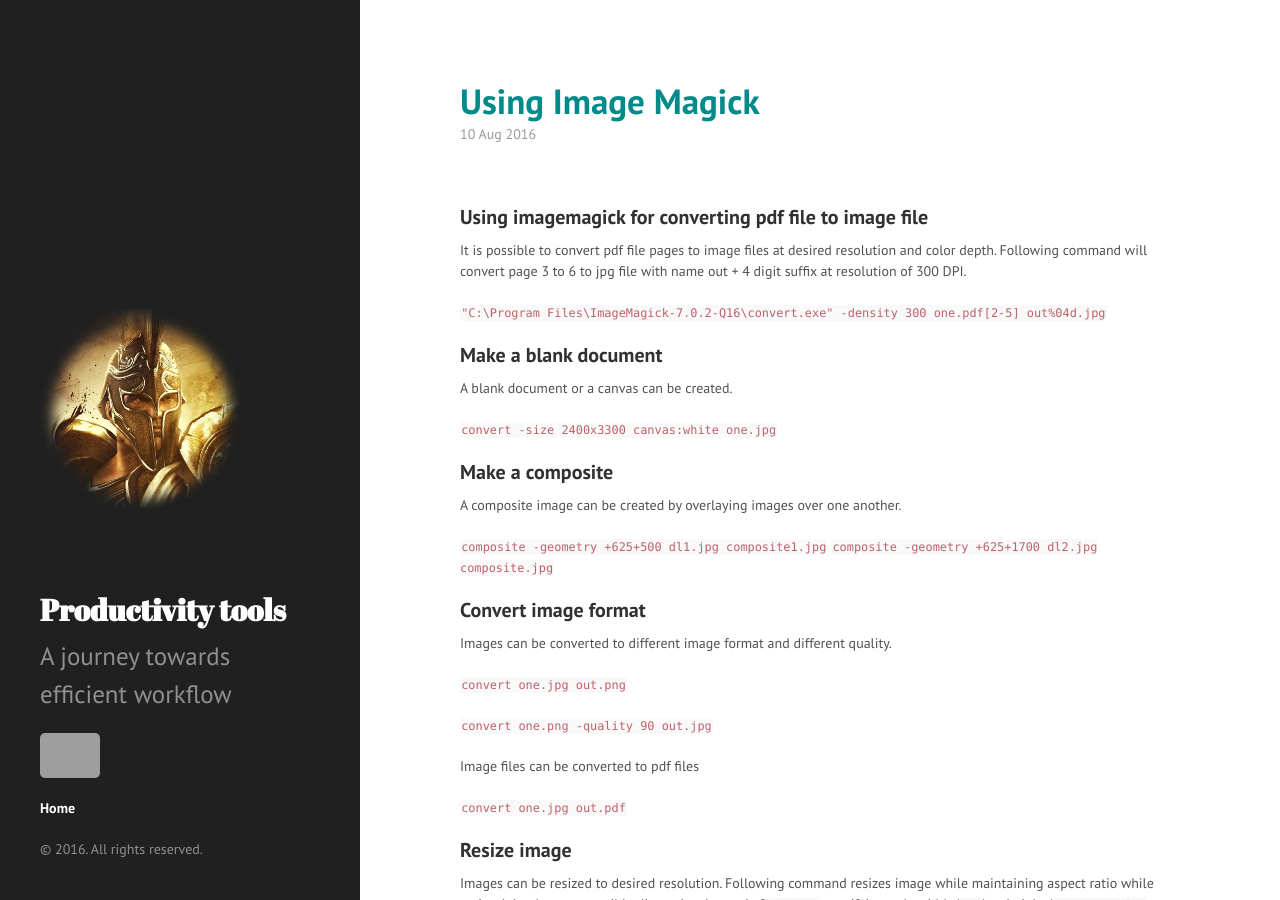
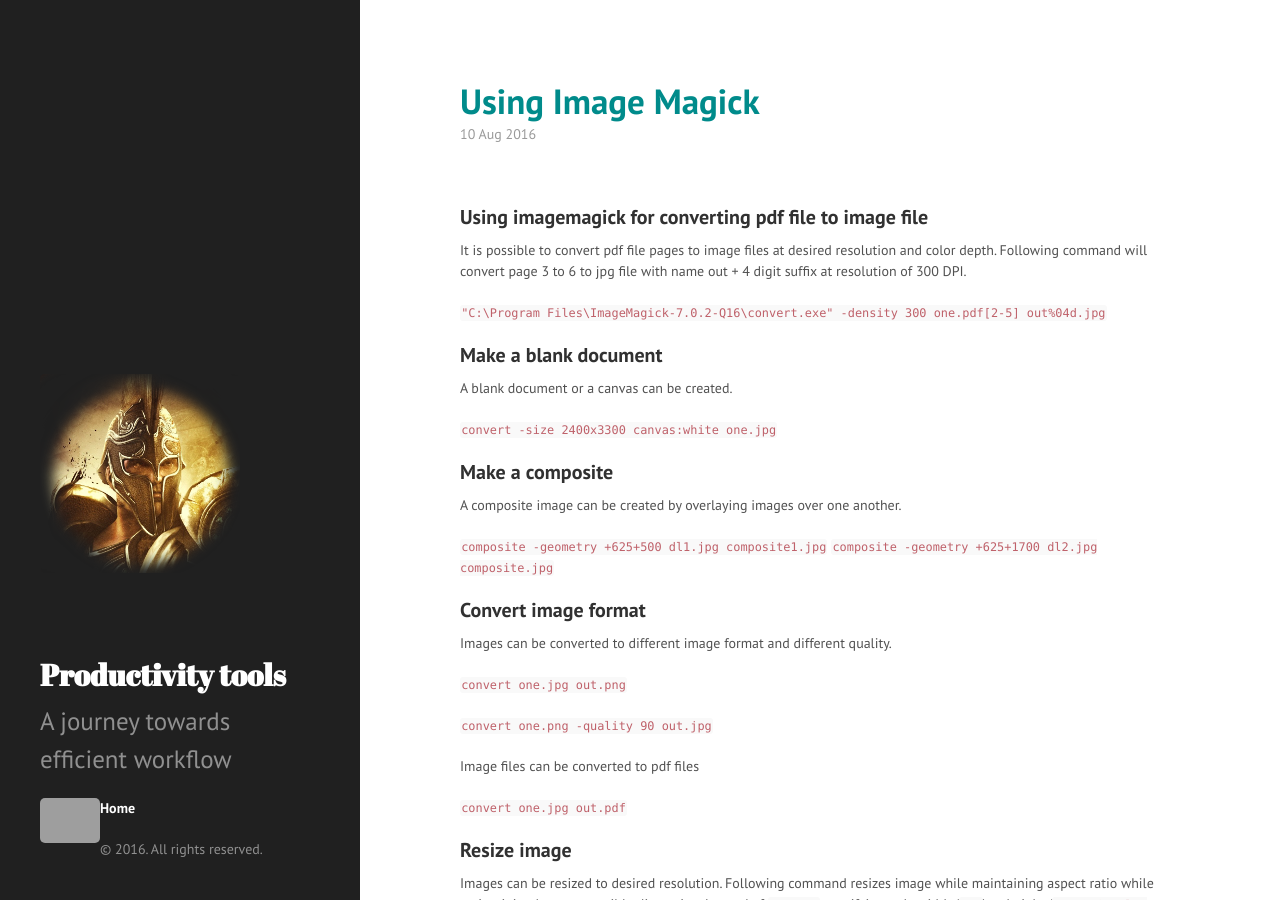
Before and after one commit to MaheshTK/MaheshTK.github.io, a Jekyll site: the page built from index.html, in a window 1280 px wide and 900 px high. Built offline with Jekyll 4.4.1, drawn with Linux system fonts in a browser that asks for light colours; the list of posts is cut into pages by our own code; grey boxes are pictures that could not be loaded.

Commit message:
Update sidebar.html

```diff
--- a/_includes/sidebar.html
+++ b/_includes/sidebar.html
@@ -9,7 +9,7 @@
 
     <ul class="sidebar-nav">
       <li class="sidebar-nav-item{% if page.title == "Home" %} active{% endif %}">
-        </p><a href="/"> <img src="http://immobilien.stuttgarter-zeitung.de/images/real-estate/house-placeholder.gif" width="60">Home</a></p>
+        </p><a href="/"> <img src="http://immobilien.stuttgarter-zeitung.de/images/real-estate/house-placeholder.gif" width="60" align="left">Home</a></p>
       </li>
 
       {% comment %}
```
